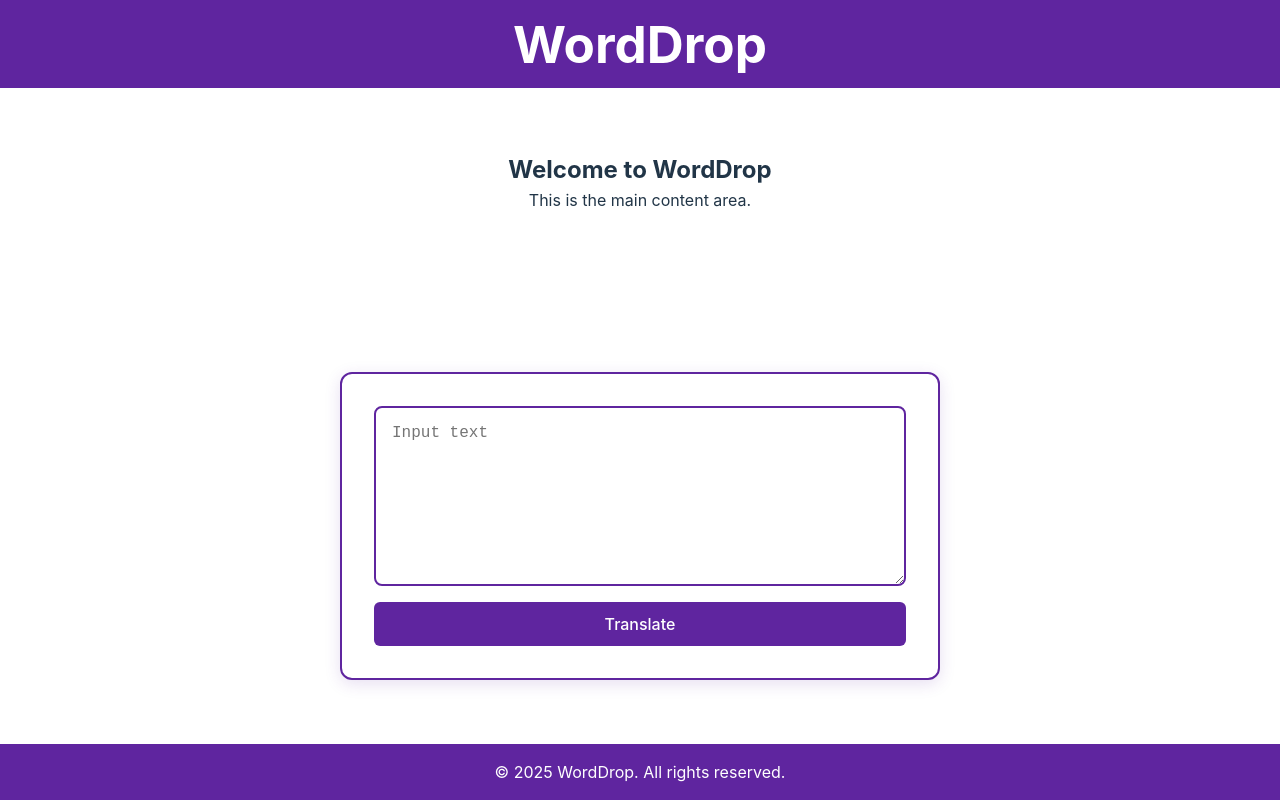
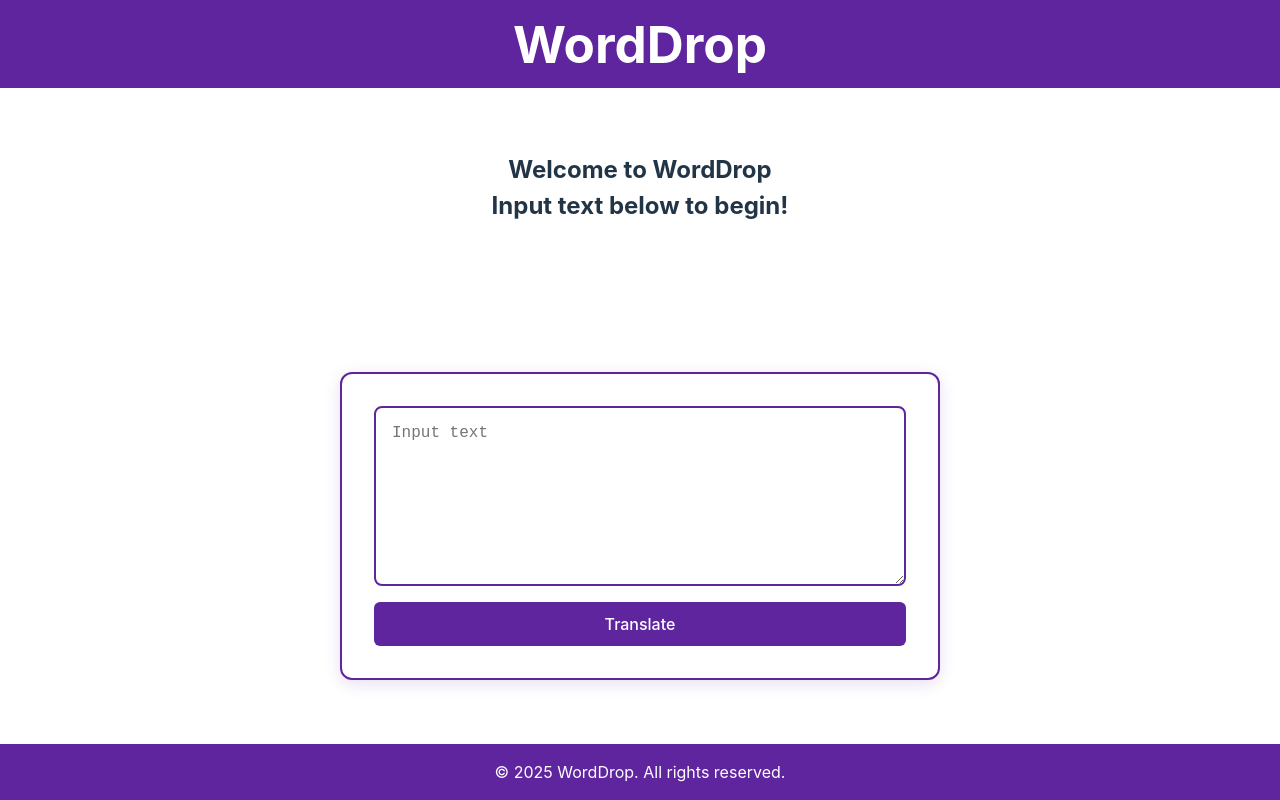
Before and after one commit to CSCI-40500-Fall-2025/project-megatron, a React (Vite) app: page / in a window 1280 px wide. Built offline with nearby package versions, Linux system fonts and the light colour scheme.

Commit message:
updated text color

```diff
--- a/src/components/MainContent.jsx
+++ b/src/components/MainContent.jsx
@@ -1,7 +1,7 @@
 const MainContent = () => (
   <div className="main-content">
     <h2>Welcome to WordDrop</h2>
-    <p>This is the main content area.</p>
+    <h2>Input text below to begin!</h2>
   </div>
 );
 
```
